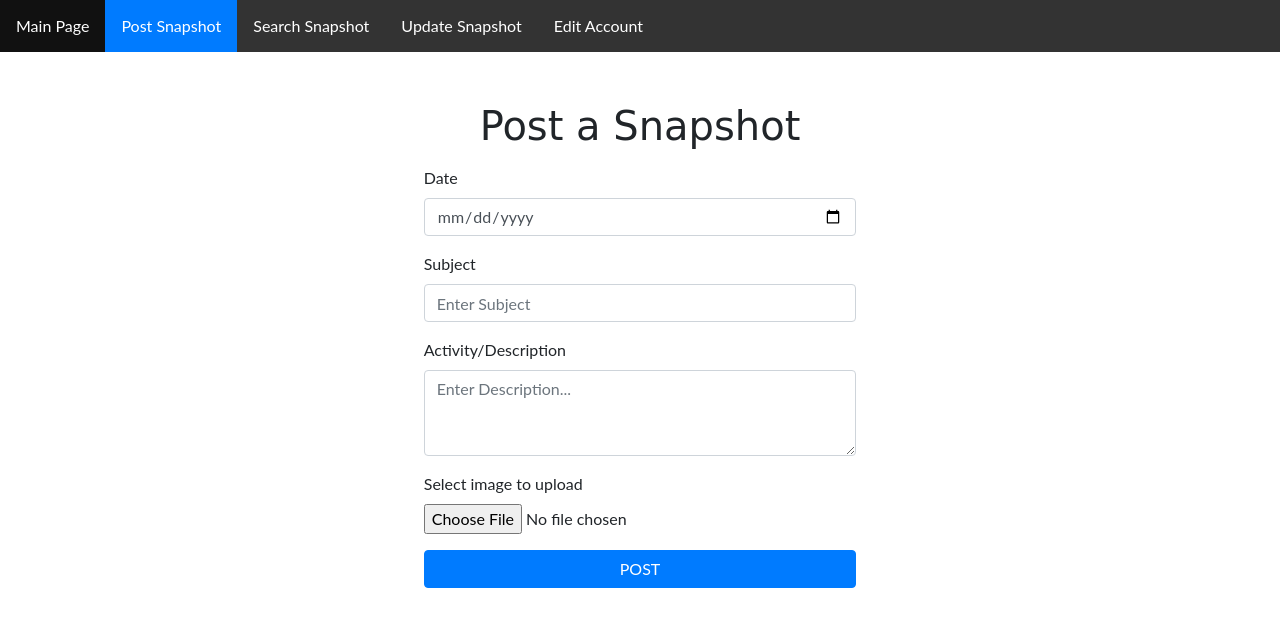
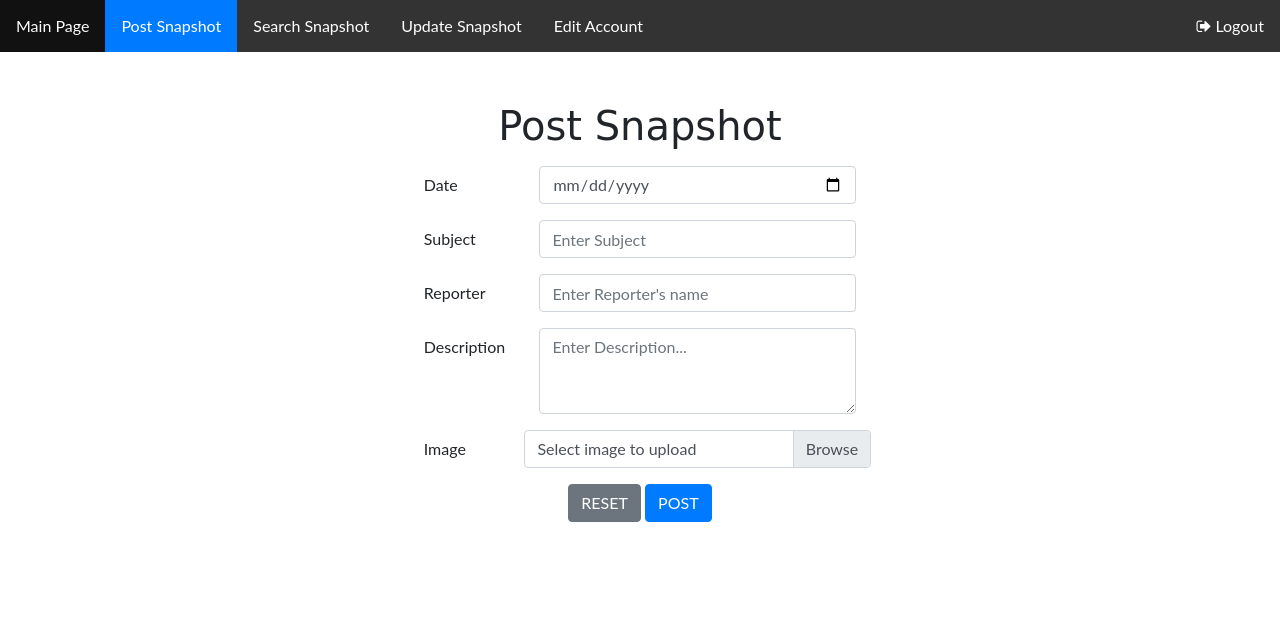
Before and after one commit to ValenSD/cen4010-f2019-g16, a PHP site: page /PostSnapshot.html in a window 1280 px wide. Shown: the top 627 px of the page. Run offline with PHP 8.4, Linux system fonts and the light colour scheme; some libraries are stand-ins or nearby versions.

Commit message:
edited links to correct php pages and updated nav bar

```diff
--- a/M4/PostSnapshot.html
+++ b/M4/PostSnapshot.html
@@ -9,50 +9,72 @@
 
 	  <title>Campus Snapshots</title>
 	  <!-- Bootstrap core CSS -->
-  <link href="css/bootstrap/css/bootstrap.min.css" rel="stylesheet">
+	  <link href="bootstrap/css/bootstrap.min.css" rel="stylesheet">
 
 	  <!-- Custom styles for this template -->
-  <link href="css/campussnapshot.css" rel="stylesheet">
+	  <link href="bootstrap/css/campussnapshot.css" rel="stylesheet">
+
+	  <link rel="stylesheet" href="https://cdnjs.cloudflare.com/ajax/libs/font-awesome/4.7.0/css/font-awesome.min.css">
 
 	</head>
 	<body>
 		<ul class="topnav">
 		  <li><a href="index.php">Main Page</a></li>
-	  <li><a class="active" href="">Post Snapshot</a></li>
-	  <li><a href="">Search Snapshot</a></li>
-	  <li><a href="">Update Snapshot</a></li>
-	  <li><a href="">Edit Account</a></li>
+		  <li><a class="active" href="PostSnapshot.html">Post Snapshot</a></li>
+		  <li><a href="SearchSnapshot.html">Search Snapshot</a></li>
+		  <li><a href="UpdateSnapshot.html">Update Snapshot</a></li>
+		  <li><a href="EditAccount.html">Edit Account</a></li>
+		  <li class="right"><a href="logout.php"><i class="fa fa-sign-out"></i>  Logout</a></li>
 		</ul>
 		<div class="container">
 			<div class="col-md-5 mx-auto">
 				<div class="logo mb-3">
 					<div class="col-lg text-center">
-					<h1>Post a Snapshot</h1>
+						<h1>Post Snapshot</h1>
 					</div>
 				</div>
-
-			<form action="upload_post.php" method="post" enctype="multipart/form-data">
-				<div class="form-group">
-					<label>Date</label>
+				<form action="upload_post.php" method="post" enctype="multipart/form-data" name="PostSnapshot">
+					<div class="form-group row">
+						<label class="col-sm-3 col-form-label">Date</label>
+						<div class="col-sm-9">
 							<input type="date" name="dateposted"  class="form-control" id="dateposted">
 						</div>
-				<div class="form-group">
-					<label>Subject</label>
+					</div>
+					<div class="form-group row">
+						<label class="col-sm-3 col-form-label">Subject</label>
+						<div class="col-sm-9">
 							<input type="text" name="subject"  class="form-control" id="subject" placeholder="Enter Subject" >
 						</div>
-				<div class="form-group">
-					<label>Activity/Description</label>
+					</div>
+					<div class="form-group row">
+						<label class="col-sm-3 col-form-label">Reporter</label>
+						<div class="col-sm-9">
+							<input type="text" name="reporter"  class="form-control" id="reporter" placeholder="Enter Reporter's name" >
+						</div>
+					</div>
+					<div class="form-group row">
+						<label class="col-sm-3 col-form-label">Description</label>
+						<div class="col-sm-9">
 							<textarea name="description" class="form-control" id="description" rows="3" placeholder="Enter Description..."></textarea>
 						</div>
-				<div class="form-group">
-					<label>Select image to upload</label>
+					</div>
+					<div class="form-group row">
+						<label class="col-sm-3 col-form-label">Image</label>
+						<div class="col-sm-9">
 							<input type="file" name="fileToUpload" class="form-control-file" id="fileToUpload">
+							<label class="custom-file-label" for="fileToUpload">Select image to upload</label>
 						</div>
-				<div class="text-center ">
-					<button type="submit" name="submit" class=" btn btn-block btn-primary tx-tfm">Post</button>
+					</div>
+					<div class="text-center csbuttons">
+						<button type="reset" name="reset" class=" btn btn-secondary tx-tfm">Reset</button>
+						<button type="submit" name="submit" class=" btn btn-primary tx-tfm">Post</button>
 					</div>
 				</form>
 			</div>
 		</div>
+	  <!-- Bootstrap core JavaScript -->
+	  <script src="bootstrap/jquery/jquery.min.js"></script>
+	  <!-- JavaScript -->
+	  <script src="bootstrap/js/post_snapshot.js"></script>
 	</body>
 </html>
```
Also changed, not shown: M4/index.php (+12 -8 lines), M4/login.php (+6 -5 lines), M4/register.php (+10 -8 lines). Lines whose indentation alone changed are shown as unchanged.
